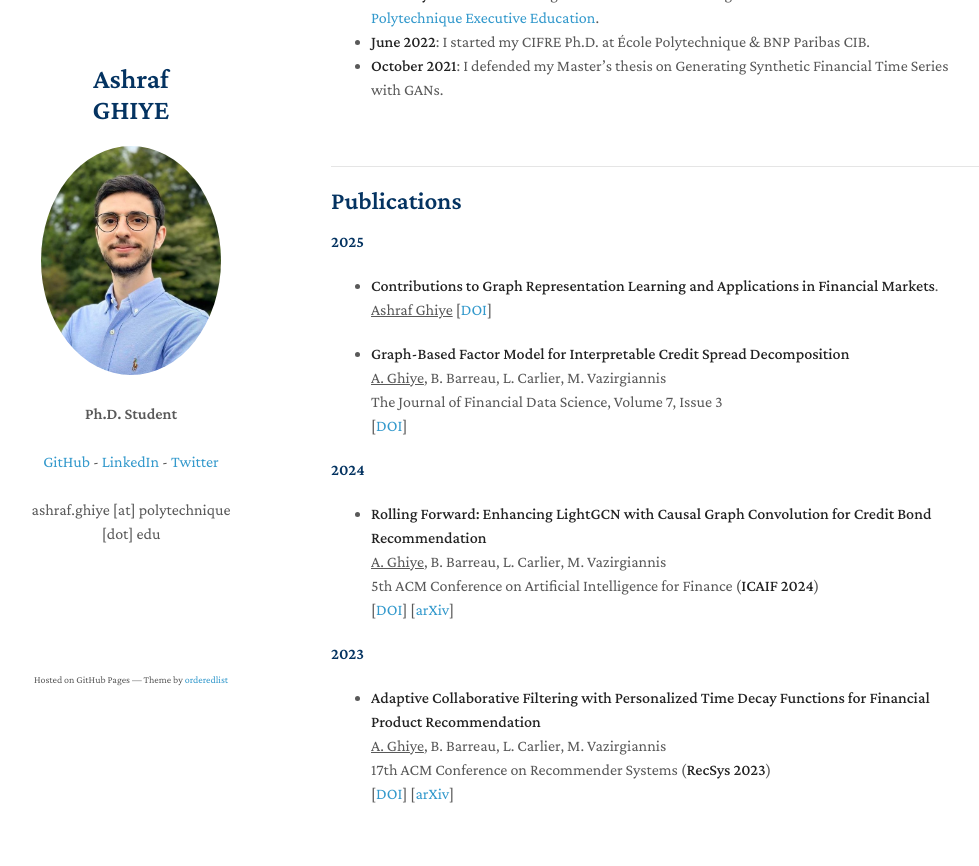
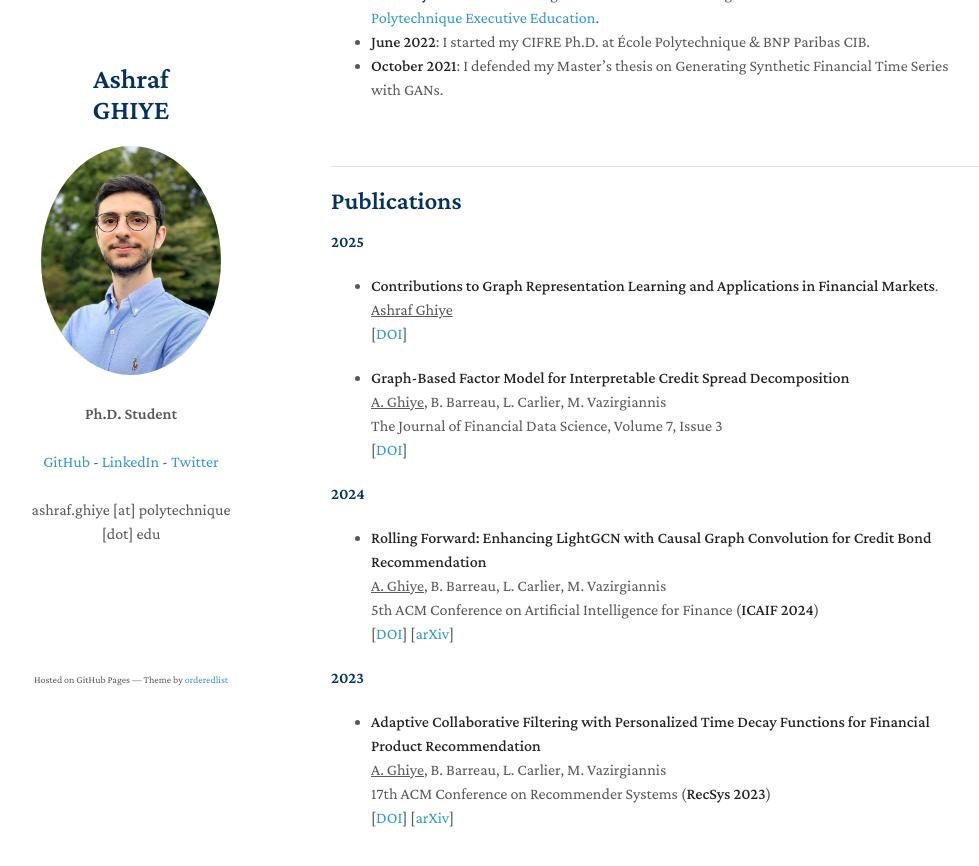
Before and after one commit to ashrafghiye/ashrafghiye.github.io, a Jekyll site: the page built from index.md, in a window 1280 px wide and 900 px high, scrolled down 750 px. Shown: the top 866 px of the window, without its empty margins (139-1118 px from the left). Built offline with Jekyll 4.4.1, drawn with Linux system fonts in a browser that asks for light colours; our own code applies the rules of GitHub Pages for plain Markdown files; a script that is not in the unit is left out.

```diff
--- a/index.md
+++ b/index.md
@@ -34,7 +34,7 @@ I am mainly interested in graph representation learning and signal processing. C
 #### 2025
 
 - **Contributions to Graph Representation Learning and Applications in Financial Markets**.<br>
-<ins>Ashraf Ghiye</ins>
+<ins>Ashraf Ghiye</ins> <br>
 [<a href="https://theses.hal.science/tel-05199000" target="_blank">DOI</a>]
 
 - **Graph-Based Factor Model for Interpretable Credit Spread Decomposition**<br>
```
